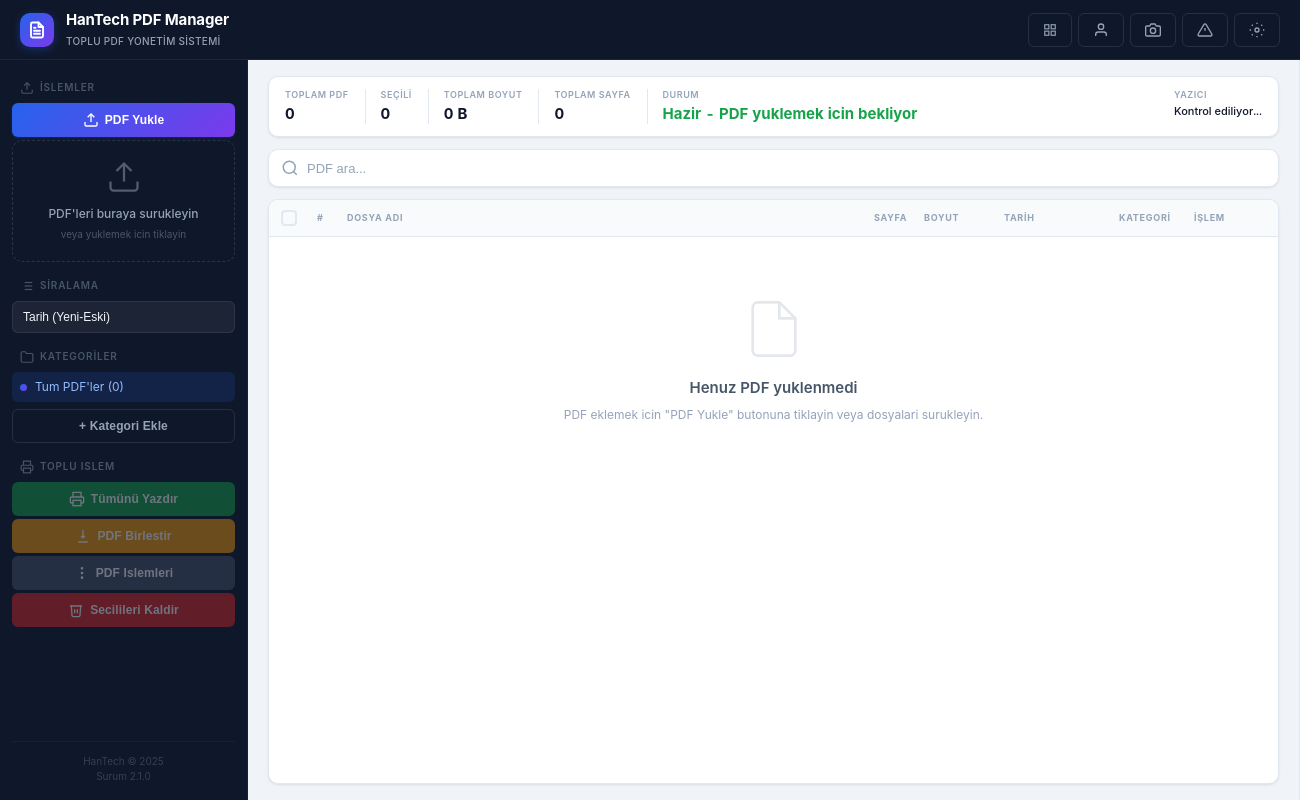
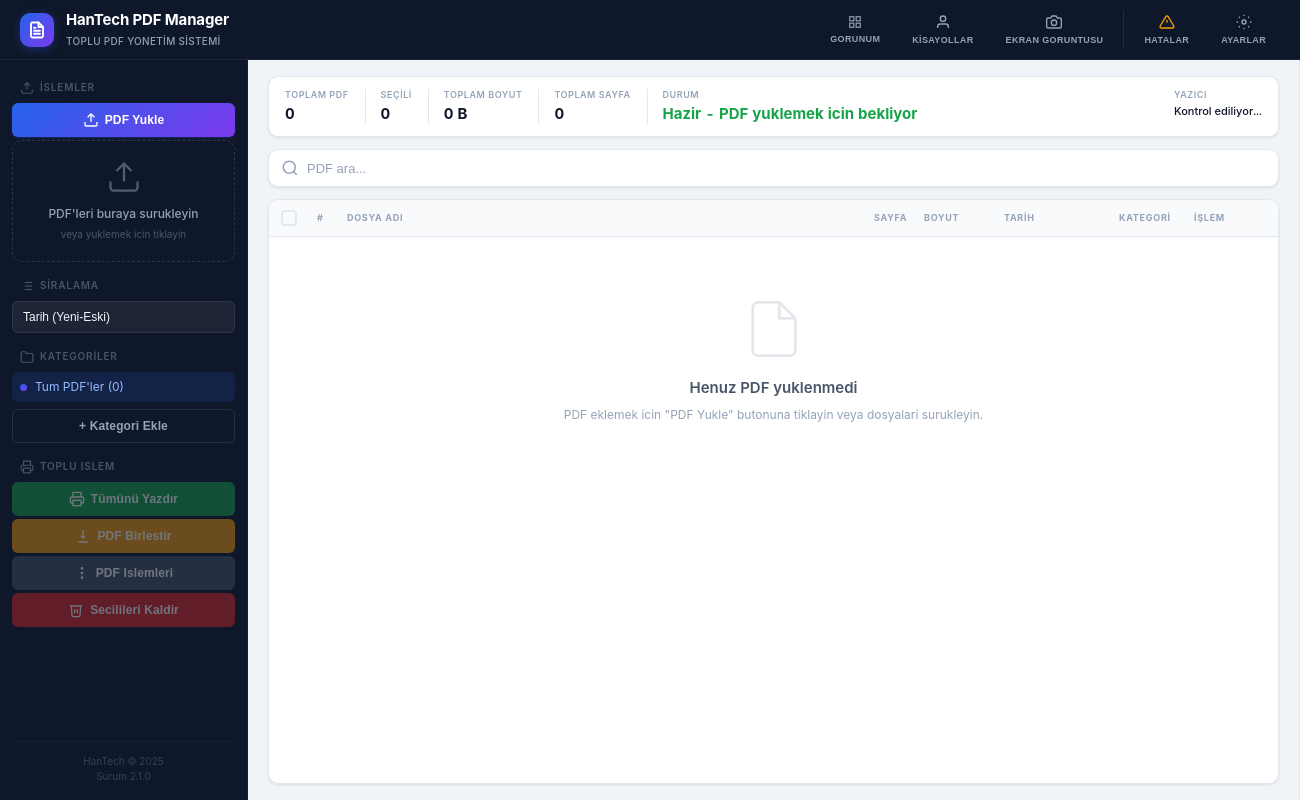
Before and after one commit to tunahanyilmazturk/pdfmanager, an Electron app: page frontend/index.html in a window 1300 px wide. Drawn offline with Linux system fonts and the light colour scheme; no server answers.

Commit message:
Header menuleri iyilestir: ikon+etiketli butonlar, ayirac, gorunum etiketi

```diff
--- a/frontend/css/error.css
+++ b/frontend/css/error.css
@@ -124,6 +124,7 @@
 
 /* ---------- ERROR BUTTON ---------- */
 .btn-error { position: relative; }
+.btn-header-error { position: relative; }
 .error-dot {
   position: absolute;
   top: -1px;
--- a/frontend/css/layout.css
+++ b/frontend/css/layout.css
@@ -43,8 +43,53 @@
 }
 .header-actions {
   display: flex;
-  gap: 6px;
+  gap: 4px;
   -webkit-app-region: no-drag;
+}
+
+/* Header butonlari (ikon + etiket) */
+.btn-header {
+  display: flex;
+  flex-direction: column;
+  align-items: center;
+  gap: 3px;
+  padding: 6px 10px;
+  border: none;
+  border-radius: var(--radius);
+  background: transparent;
+  color: var(--text-sidebar);
+  cursor: pointer;
+  transition: var(--transition);
+  position: relative;
+  min-width: 56px;
+}
+.btn-header:hover {
+  background: var(--bg-sidebar-hover);
+  color: #fff;
+}
+.btn-header svg { display: block; }
+.btn-header-label {
+  font-size: 9px;
+  font-weight: 600;
+  text-transform: uppercase;
+  letter-spacing: 0.04em;
+  white-space: nowrap;
+  line-height: 1;
+}
+.btn-header-error { position: relative; }
+.btn-header-error .error-dot {
+  top: 4px;
+  right: 10px;
+}
+.btn-header-error svg { color: #f59e0b; }
+.btn-header-error:hover svg { color: #fbbf24; }
+
+/* Header ayiraci */
+.header-divider {
+  width: 1px;
+  margin: 4px 2px;
+  background: rgba(255, 255, 255, 0.08);
+  align-self: stretch;
 }
 
 /* ---------- CONTAINER ---------- */
--- a/frontend/index.html
+++ b/frontend/index.html
@@ -29,34 +29,40 @@
             </div>
         </div>
         <div class="header-actions">
-            <button class="btn btn-outline" id="viewModeBtn" title="Grid Gorunum">
+            <button class="btn btn-header" id="viewModeBtn" title="Grid/Liste Goruntuleme">
                 <svg width="14" height="14" viewBox="0 0 24 24" fill="none" stroke="currentColor" stroke-width="2">
                     <rect x="3" y="3" width="7" height="7"/><rect x="14" y="3" width="7" height="7"/>
                     <rect x="3" y="14" width="7" height="7"/><rect x="14" y="14" width="7" height="7"/>
                 </svg>
+                <span class="btn-header-label">Gorunum</span>
             </button>
-            <button class="btn btn-outline" id="shortcutsBtn" title="Kisayollar (Ctrl+/)">
+            <button class="btn btn-header" id="shortcutsBtn" title="Klavye Kisayollari (Ctrl+/)">
                 <svg width="16" height="16" viewBox="0 0 24 24" fill="none" stroke="currentColor" stroke-width="2">
                     <path d="M20 21v-2a4 4 0 00-4-4H8a4 4 0 00-4 4v2"/><circle cx="12" cy="7" r="4"/>
                 </svg>
+                <span class="btn-header-label">Kisayollar</span>
             </button>
-            <button class="btn btn-outline" id="screenshotBtn" title="Ekran Goruntusu Al">
+            <button class="btn btn-header" id="screenshotBtn" title="Ekran Goruntusu Al">
                 <svg width="16" height="16" viewBox="0 0 24 24" fill="none" stroke="currentColor" stroke-width="2">
                     <path d="M23 19a2 2 0 01-2 2H3a2 2 0 01-2-2V8a2 2 0 012-2h4l2-3h6l2 3h4a2 2 0 012 2z"/>
                     <circle cx="12" cy="13" r="4"/>
                 </svg>
+                <span class="btn-header-label">Ekran Goruntusu</span>
             </button>
-            <button class="btn btn-outline btn-error" id="errorLogBtn" title="Hata Kayitlari">
+            <div class="header-divider"></div>
+            <button class="btn btn-header btn-header-error" id="errorLogBtn" title="Hata Kayitlari">
                 <svg width="16" height="16" viewBox="0 0 24 24" fill="none" stroke="currentColor" stroke-width="2">
                     <path d="M10.29 3.86L1.82 18a2 2 0 001.71 3h16.94a2 2 0 001.71-3L13.71 3.86a2 2 0 00-3.42 0z"/>
                     <line x1="12" y1="9" x2="12" y2="13"/><line x1="12" y1="17" x2="12.01" y2="17"/>
                 </svg>
+                <span class="btn-header-label">Hatalar</span>
                 <span class="error-dot" id="errorDot"></span>
             </button>
-            <button class="btn btn-outline" id="settingsBtn" title="Ayarlar">
+            <button class="btn btn-header" id="settingsBtn" title="Ayarlar">
                 <svg width="16" height="16" viewBox="0 0 24 24" fill="none" stroke="currentColor" stroke-width="2">
                     <circle cx="12" cy="12" r="3"/><path d="M12 1v2M12 21v2M4.22 4.22l1.42 1.42M18.36 18.36l1.42 1.42M1 12h2M21 12h2M4.22 19.78l1.42-1.42M18.36 5.64l1.42-1.42"/>
                 </svg>
+                <span class="btn-header-label">Ayarlar</span>
             </button>
         </div>
     </header>
--- a/frontend/js/contextMenu.js
+++ b/frontend/js/contextMenu.js
@@ -73,10 +73,13 @@ function contextCopyName() {
 
 function toggleViewMode() {
   AppState.viewMode = AppState.viewMode === 'list' ? 'grid' : 'list';
-  $('viewModeBtn').innerHTML = AppState.viewMode === 'list'
+  const isList = AppState.viewMode === 'list';
+  const svg = isList
     ? '<svg width="14" height="14" viewBox="0 0 24 24" fill="none" stroke="currentColor" stroke-width="2"><rect x="3" y="3" width="7" height="7"/><rect x="14" y="3" width="7" height="7"/><rect x="3" y="14" width="7" height="7"/><rect x="14" y="14" width="7" height="7"/></svg>'
     : '<svg width="14" height="14" viewBox="0 0 24 24" fill="none" stroke="currentColor" stroke-width="2"><line x1="8" y1="6" x2="21" y2="6"/><line x1="8" y1="12" x2="21" y2="12"/><line x1="8" y1="18" x2="21" y2="18"/><line x1="3" y1="6" x2="3.01" y2="6"/><line x1="3" y1="12" x2="3.01" y2="12"/><line x1="3" y1="18" x2="3.01" y2="18"/></svg>';
-  $('viewModeBtn').title = AppState.viewMode === 'list' ? 'Grid Gorunum' : 'Liste Gorunum';
+  const label = isList ? 'Gorunum' : 'Liste';
+  $('viewModeBtn').innerHTML = svg + '<span class="btn-header-label">' + label + '</span>';
+  $('viewModeBtn').title = isList ? 'Grid Gorunum' : 'Liste Gorunum';
   $('pdfListContainer').className = 'pdf-list-container view-' + AppState.viewMode;
   renderList();
 }
```
